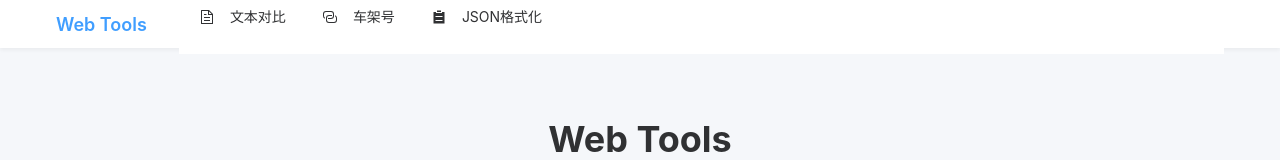
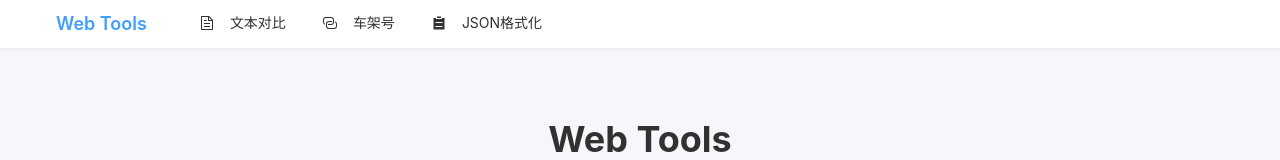
Before and after one commit to model-hub/web-tools, a Vue app: page / in a window 1280 px wide. Shown: the top 160 px of the page. Built offline with nearby package versions, Linux system fonts and the light colour scheme.

Commit message:
样式优化

```diff
--- a/src/components/MenuBar.vue
+++ b/src/components/MenuBar.vue
@@ -80,6 +80,7 @@ export default {
   position: sticky;
   top: 0;
   z-index: 1000;
+  height: 48px;
 }
 
 .menu-container {
@@ -100,6 +101,8 @@ export default {
   align-items: center;
   cursor: pointer;
   transition: opacity 0.3s ease;
+  height: 48px;
+  line-height: 48px;
 }
 
 .logo:hover {
@@ -109,6 +112,14 @@ export default {
 .menu {
   flex: 1;
   border-bottom: none;
+  display: flex;
+  align-items: center;
+  height: 48px;
+}
+
+:deep(.el-menu) {
+  height: 48px;
+  line-height: 48px;
 }
 
 :deep(.el-menu-item) {
@@ -118,6 +129,7 @@ export default {
   font-size: 14px;
   height: 48px;
   padding: 0 16px;
+  line-height: 48px;
 }
 
 :deep(.el-menu-item.is-active) {
@@ -132,5 +144,6 @@ export default {
 
 :deep(.el-icon) {
   font-size: 16px;
+  line-height: 1;
 }
 </style>
```
